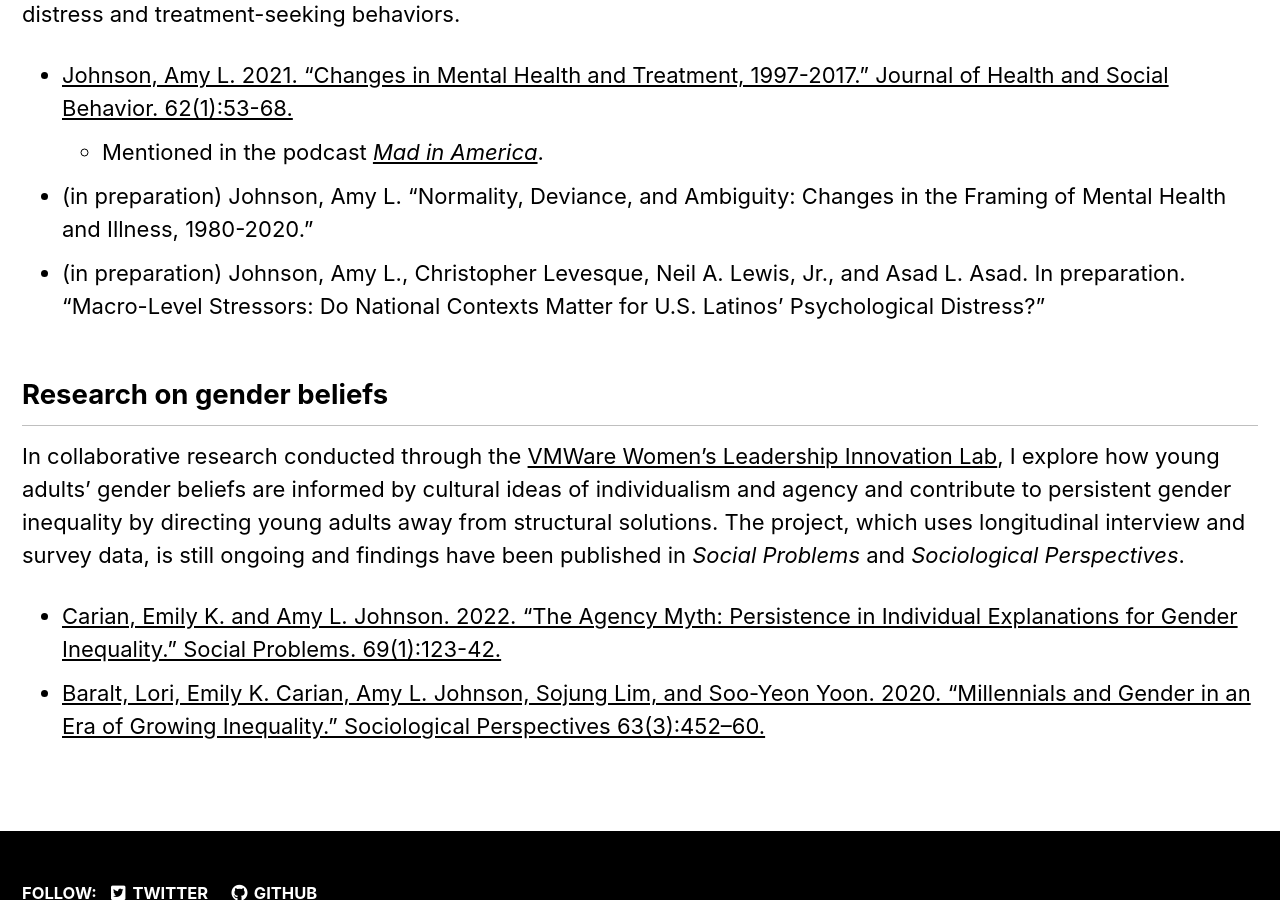
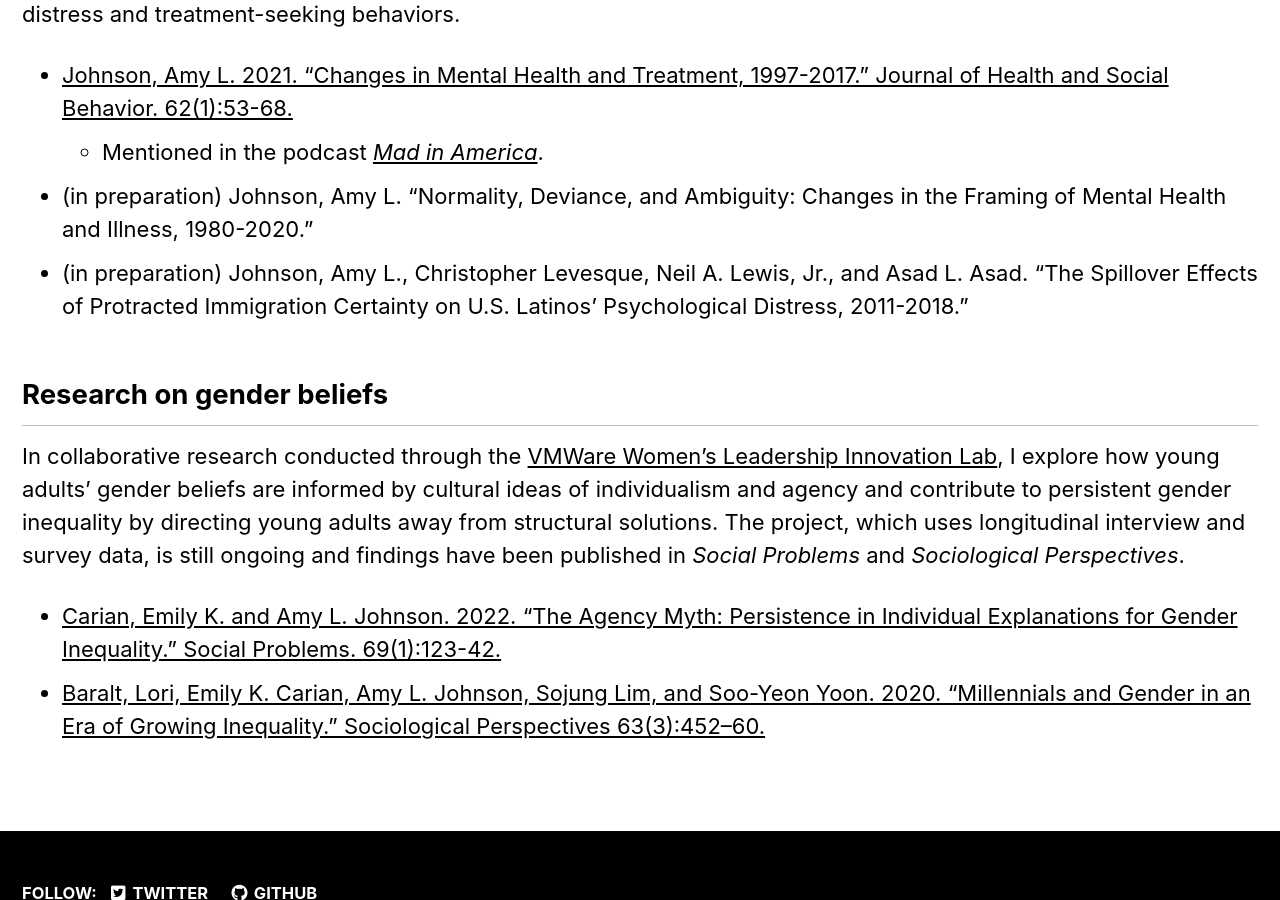
Before and after one commit to aljohnson-soc/aljohnson-soc.github.io, a Jekyll site: the page built from _pages/research.md, in a window 1280 px wide and 900 px high, scrolled down 661 px. Built offline with Jekyll 4.4.1, drawn with Linux system fonts in a browser that asks for light colours; cached includes are drawn as plain includes.

Commit message:
Update research.md

```diff
--- a/_pages/research.md
+++ b/_pages/research.md
@@ -15,7 +15,7 @@ My other research on mental health uses the National Health Interview Survey to
 - [Johnson, Amy L. 2021. “Changes in Mental Health and Treatment, 1997-2017.” Journal of Health and Social Behavior. 62(1):53-68.](https://doi.org/10.1177/0022146520984136)
     - Mentioned in the podcast [*Mad in America*](https://www.madinamerica.com/2022/05/failings-mental-health-dangerous/).
 - (in preparation) Johnson, Amy L. “Normality, Deviance, and Ambiguity: Changes in the Framing of Mental Health and Illness, 1980-2020.”
-- (in preparation) Johnson, Amy L., Christopher Levesque, Neil A. Lewis, Jr., and Asad L. Asad. In preparation. “Macro-Level Stressors: Do National Contexts Matter for U.S. Latinos’ Psychological Distress?”
+- (in preparation) Johnson, Amy L., Christopher Levesque, Neil A. Lewis, Jr., and Asad L. Asad. “The Spillover Effects of Protracted Immigration Certainty on U.S. Latinos’ Psychological Distress, 2011-2018.”
 
 ## Research on gender beliefs
 
```
